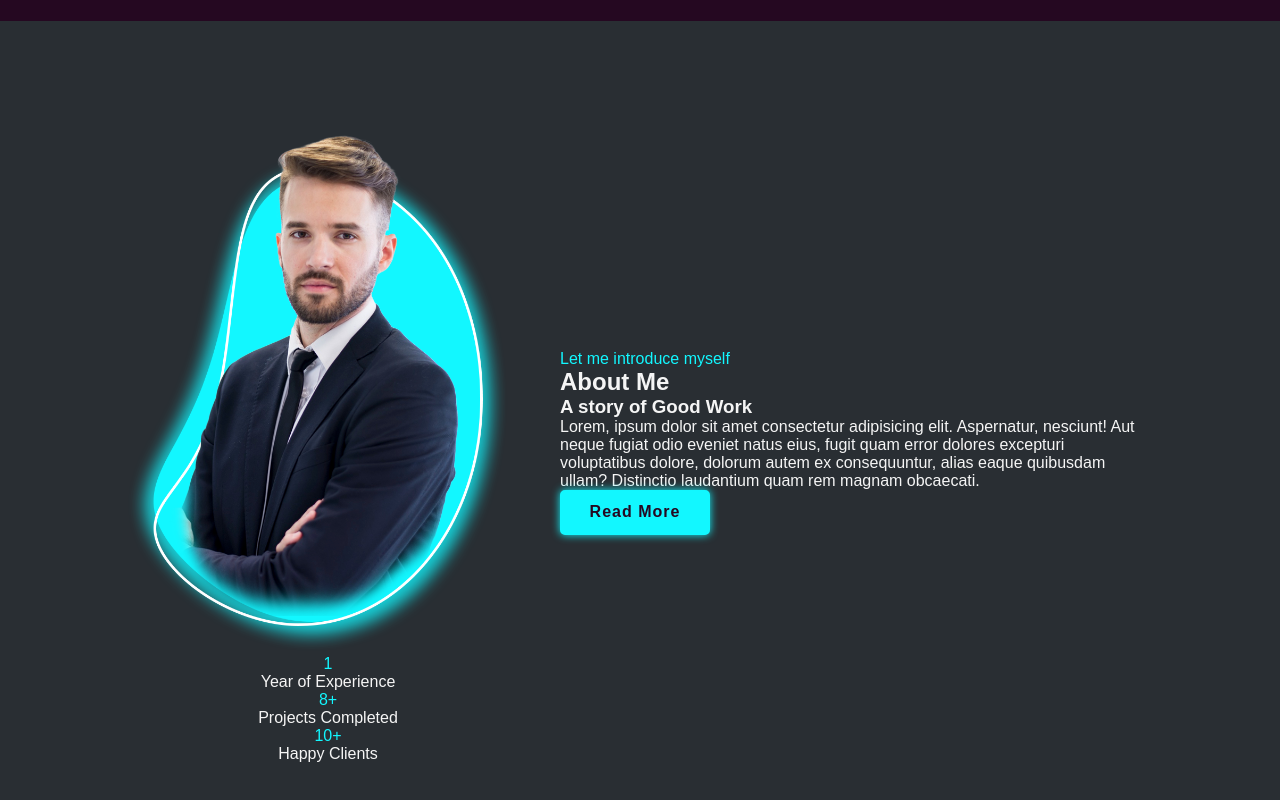
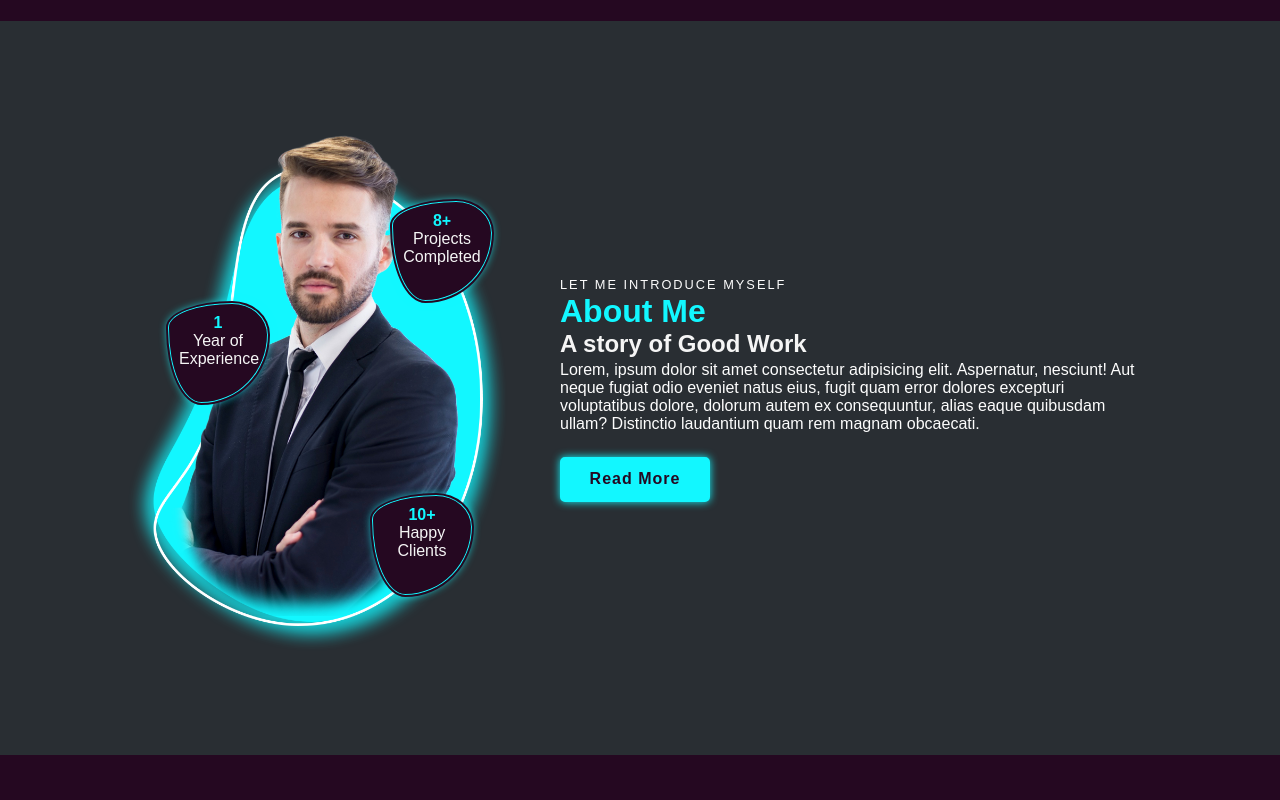
Before and after one commit to Ayanda-boluwatife/Hardamsberg, a plain HTML site: page index.html in a window 1280 px wide. Shown: the part 850-1650 px from the top of the page. After the commit the page ends 1605 px from the top, so only its background shows below. Drawn offline with nearby package versions, Linux system fonts and the light colour scheme.

Commit message:
upadates

```diff
--- a/index.html
+++ b/index.html
@@ -14,8 +14,8 @@
         <ul class="navlist">
             <li><a href="#home">Home</a></li>
             <li><a href="#about">About</a></li>
+            <li><a href="#service">Services</a></li>
             <li><a href="#skill">Skills</a></li>
-            <li><a href="#service">Services</a></li>
             <li><a href="#portfolio">Portfolio</a></li>
             <li><a href="#contact">Contacts</a></li>
         </ul>
@@ -110,11 +110,11 @@
                 <span>1</span>
                 <p>Year of Experience</p>
             </div>
-            <div class="info-about1">
+            <div class="info-about2">
                 <span>8+</span>
                 <p>Projects Completed</p>
             </div>
-            <div class="info-about1">
+            <div class="info-about3">
                 <span>10+</span>
                 <p>Happy Clients</p>
             </div>
--- a/style.css
+++ b/style.css
@@ -334,3 +334,85 @@ a.btn:nth-child(2)::before{
     max-width: 400px;
     height: auto;
 }
+
+.about-content span{
+    color: #fdfdfd;
+    font-size: .8rem;
+    font-weight: 200;
+    letter-spacing: 2px;
+    text-transform: uppercase;
+}
+
+.about-content h2{
+    color: var(--hover-color);
+    font-size: var(--normal-font);
+    font-weight: 700;
+
+}
+
+.about-content h3{
+    font-weight: 600;
+    font-size: 1.5rem;
+    margin-bottom: .2rem;
+}
+
+.about-content p{
+    color: #fdfdfd;
+    font-weight: 300;
+    margin-bottom: 1.5rem;
+}
+
+.info-about1,
+.info-about2,
+.info-about3{
+    background-color: var(--bg-color);
+    position: absolute;
+    padding: 10px;
+    width: 100px;
+    height: 100px;
+    border-radius: 69% 31% 66% 34% / 21% 30% 70% 79%;
+    display: block;
+    box-shadow: var(--neon-box-shadow);
+    border: 1px solid var(--hover-color);
+    outline: 2px solid var(--bg-color);
+    z-index: 100;
+    animation: infoAboutMe 6s linear infinite;
+}
+
+.info-about1{
+    left: 10%;
+    top: 34%;
+}
+
+.info-about2{
+    left: 66%;
+    top: 15%;
+}
+
+.info-about3{
+    left: 61%;
+    top: 70%;
+}
+
+.image-about span{
+    color: var(--hover-color);
+    font-size: 1rem;
+    font-weight: 600;
+}
+
+/* Keyframes for animations goes here ((((((((((((((((((((())))))))))))))))))) */
+
+@keyframes infoAboutMe {
+    0%,100%{
+        border-radius: 40% 60% 70% 30% / 40% 40% 60% 50%;
+    }
+    30%{
+        border-radius: 70% 30% 50% 50% / 30% 30% 70% 70%;
+    }
+    60%{
+        border-radius: 100% 60% 60% 100% / 100% 100% 60% 60%;
+    }
+    80%{
+        border-radius: 69% 31% 66% 34% / 21% 30% 70% 79%;
+    }
+}
```
